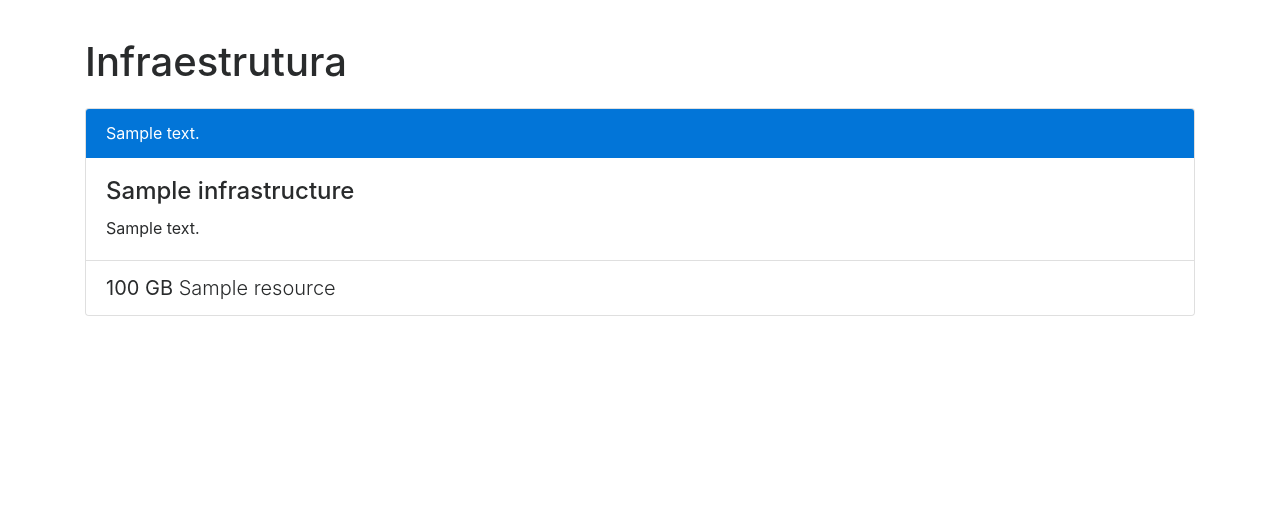
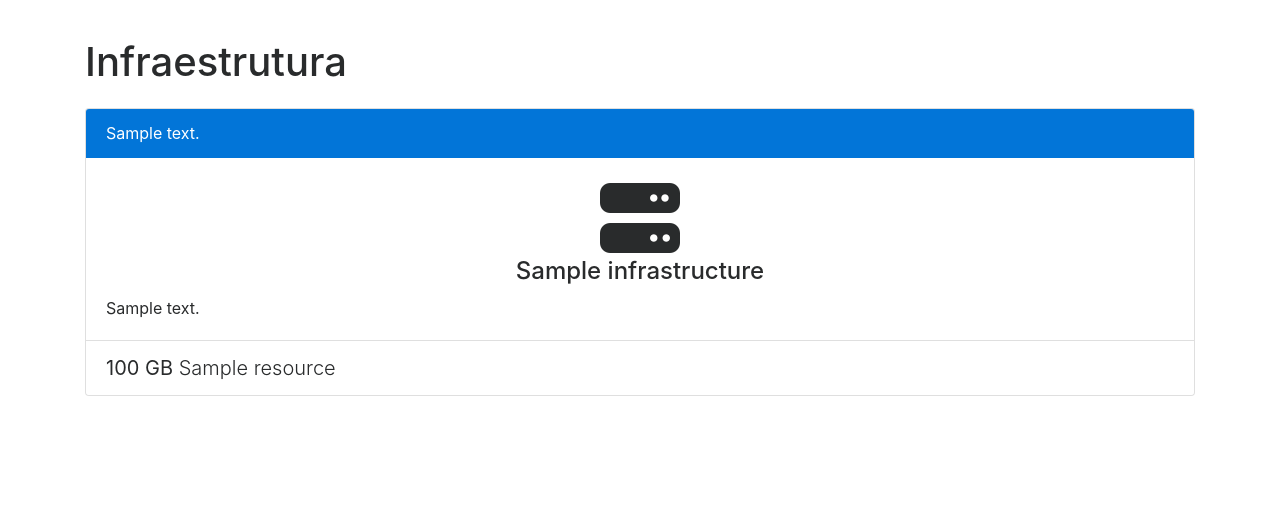
Before and after one commit to comcidis/comcidis-portal, a Django app: page /infrastructure/ in a window 1280 px wide. Shown: the part 56-580 px from the top of the page. Run offline with Django 3.2, Linux system fonts and the light colour scheme; tables that the repository leaves empty hold one stand-in row (values such as "Sample post"); some libraries are stand-ins or nearby versions.

Commit message:
Add infrastructure icon

```diff
--- a/infrastructure/templates/infrastructure/index.html
+++ b/infrastructure/templates/infrastructure/index.html
@@ -12,7 +12,10 @@
         {{ cluster.short_description }}
       </div>
       <div class="card-block">
-        <h4 class="card-title">{{ cluster.name }}</h4>
+        <div class="text-center">
+          <i class="fa fa-5x fa-server"></i>
+        </div>
+        <h4 class="card-title  text-center">{{ cluster.name }}</h4>
         <p class="card-text">{{ cluster.description }}</p>
       </div>
       <ul class="list-group list-group-flush">
```
